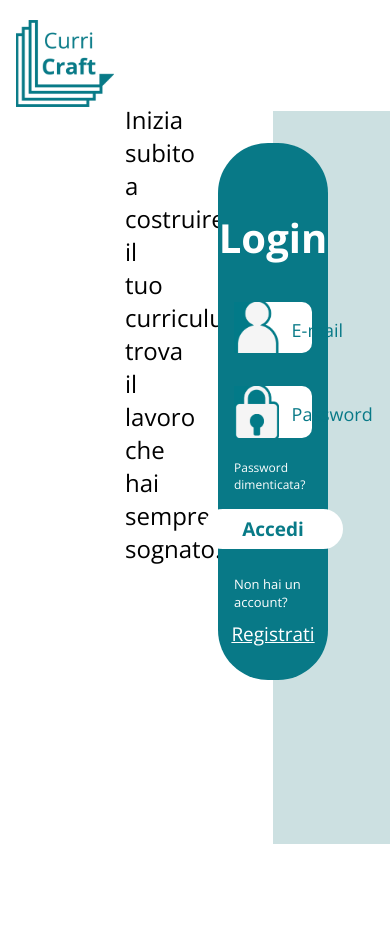
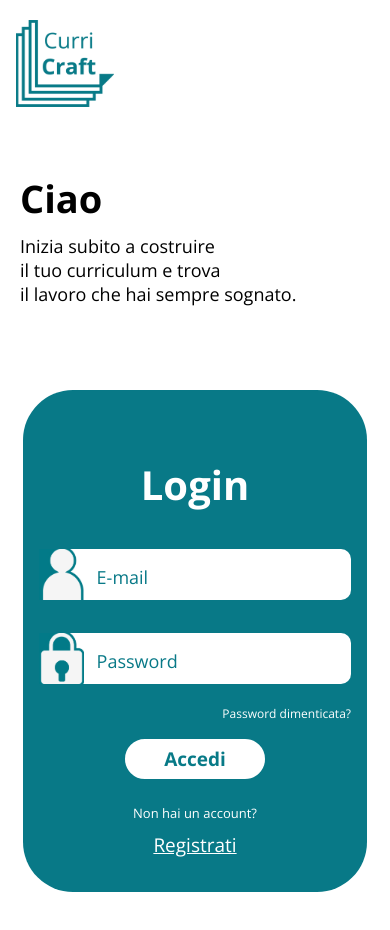
Before and after one commit to GeoAlva/webdesign6, a React (Create React App) app: page /login in a window 390 px wide. Shown: the top 930 px of the page. Before the commit the page ends 844 px from the top, so only its background shows below. Built offline with nearby package versions, Linux system fonts and the light colour scheme.

Commit message:
css mobile per signup/login

```diff
--- a/src/pages/login/login.css
+++ b/src/pages/login/login.css
@@ -39,9 +39,9 @@
     align-items: center;
 }
 
-.bg {
+.bg-login {
     position: absolute;
-    background-color: #cce0e1;
+    background-color: #000000;
     height: 100%;
     color: #cce0e1;
     right: 0;
@@ -176,3 +176,38 @@
     position: absolute;
     z-index: 1;
 }
+
+@media (max-width: 600px) {
+    .login {
+        padding-top: 87px;
+        flex-direction: column;
+    }
+
+    .login .left-slogan {
+        margin-top: 0px;
+        width: 100%;
+    }
+
+    .slogan {
+        margin-left: 20px;
+        font-size: 38px;
+    }
+
+    .text_fg {
+        margin-left: 20px;
+        font-size: 18px;
+    }
+
+    .login .right-form {
+        width: 100%;
+    }
+
+    .bg-login {
+        display: none;
+    }
+
+    .right-form .form {
+        width: 80%;
+        margin-bottom: 50px;
+    }
+}
--- a/src/pages/login/login.js
+++ b/src/pages/login/login.js
@@ -38,7 +38,7 @@ export default function Login() {
       <div className="left-slogan">
         <h1 className="slogan">Ciao</h1>
         <  br className='web' />
-        <p className="text_fg">Inizia subito a costruire il tuo curriculum<br className='web' />e trova il lavoro che hai sempre sognato.</p>
+        <p className="text_fg">Inizia subito a costruire<br className='mobile' /> il tuo curriculum< br className='web' /> e trova <br className='mobile' /> il lavoro che hai sempre sognato.</p>
       </div>
       <div className="right-form">
         <form onSubmit={handleSubmit} method="post" className="form">
@@ -71,7 +71,7 @@ export default function Login() {
           <  br className='web' />
         </form>
 
-        <div className="bg"></div>
+        <div className="bg-login"></div>
       </div>
     </div>
   );
--- a/src/pages/signup/signup.js
+++ b/src/pages/signup/signup.js
@@ -52,7 +52,7 @@ export default function Signin() {
       <div className="left-slogan">
         <h1 className="slogan">Ciao</h1>
         < br className='web' />
-        <p className="text_fg">Inizia subito a costruire il tuo curriculum< br className='web' />e trova il lavoro che hai sempre sognato.</p>
+        <p className="text_fg">Inizia subito a costruire<br className='mobile' /> il tuo curriculum< br className='web' /> e trova <br className='mobile' /> il lavoro che hai sempre sognato.</p>
       </div>
       <div className="right-form">
         <form onSubmit={handleSubmit} method="post" className="form">
@@ -97,7 +97,7 @@ export default function Signin() {
           < br className='web' />
         </form>
 
-        <div className="bg"></div>
+        <div className="bg-login"></div>
       </div>
     </div>
   );
```
